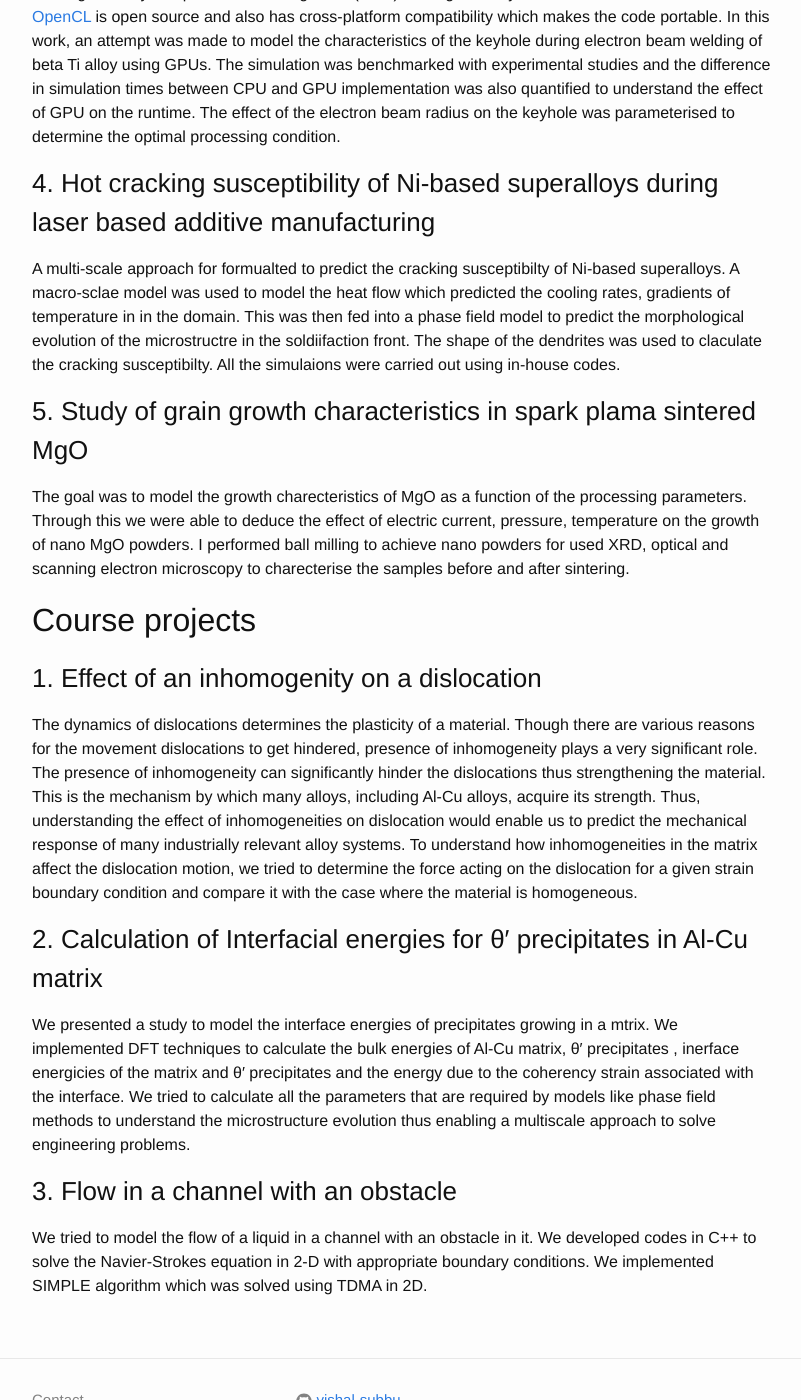
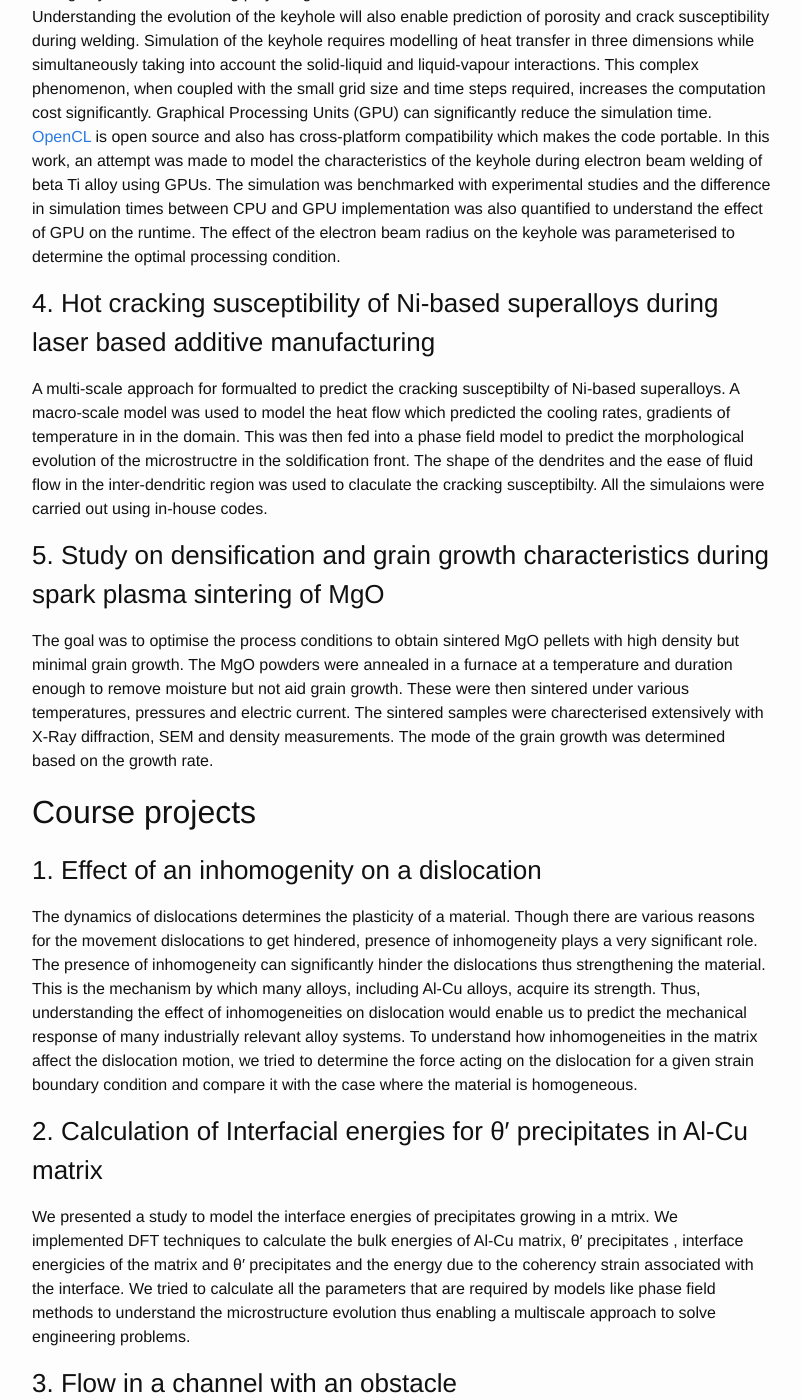
Before and after one commit to vishal-subbu/vishal-subbu.github.io, a Jekyll site: the page built from projects.md, in a window 1280 px wide and 1400 px high, scrolled down 1020 px. Shown: the whole window, without its empty margins (238-1039 px from the left). Built offline with Jekyll 4.4.1, drawn with Linux system fonts in a browser that asks for light colours; some of the changed text lies outside the part shown.

Commit message:
Better project descriptions

```diff
--- a/projects.md
+++ b/projects.md
@@ -11,7 +11,7 @@ Additive manufacturing provides the means by which complicated shapes, which can
 
 
 ### 2. Internship at [John Deere](https://www.deere.co.in/en/john-deere-technology-center/john-deere-asia-technology)
-I modellied the microstructural evolution of steels using phase field techniques. The codes were developed in Fortran the pahse field equations and integrated with an Finite-Element code to solve for the elastic stress and strains. The microstructural evolutions during austenite-ferrite and eutectic transformations were modelled and compared with experimental observations.
+Microstructure of an alloy determines its mechanical properties to a great extent. The effect of microstructure and its effect on the mechanical behaviour is widely documented. The effect of processing conditions on the microstructure is of active inteest and understanding this relation can help us in optimising the processing conditions to obtain superior properties. Phase field modelling has been successful in modelling evolution of microstructure. In this project codes were developed in FORTRAN to solve the Multi Phase Field equations which was coupled with Abaqus to solve the elasticity equations. Diffusion equation was also incorporated to model the compostion evolution. The Austenite to Ferrite transformation and the Eutectic transformations were modelled and the microstructures obtained were compared with experimental micrographs.
 
 ### 3. Simulation of deep penetration welding using OpenCL on GPU
 Evaporation and enhanced absorption of heat are involved in achieving deep penetration during welding. Such a mode is referred to as keyhole mode in electron beam welding. Thermal characteristics during keyhole mode welding play a significant role in the microstructure evolution of the weld. Understanding the evolution of the keyhole will also enable prediction of porosity and crack  susceptibility during welding. Simulation of the keyhole requires modelling of heat transfer in three dimensions while simultaneously taking into account the solid-liquid and liquid-vapour interactions. This complex phenomenon, when coupled with the small grid size and time steps required, increases the computation cost significantly. Graphical Processing Units (GPU) can significantly reduce the simulation time. [OpenCL](https://www.khronos.org/opencl/) is open source and also has cross-platform compatibility which makes the code portable. In this work, an attempt was made to model the characteristics of the keyhole during electron beam welding of beta Ti alloy using GPUs. The simulation was benchmarked with experimental studies and the difference in simulation times between CPU and GPU implementation was also quantified to understand the effect of GPU on the runtime. The effect of the electron beam radius on the keyhole was parameterised to determine the optimal processing condition.
@@ -19,12 +19,14 @@ Evaporation and enhanced absorption of heat are involved in achieving deep penet
 
 ### 4. Hot cracking susceptibility of Ni-based superalloys during laser based additive manufacturing
 
-A multi-scale approach for formualted to predict the cracking susceptibilty of Ni-based superalloys. A macro-sclae model was used to model the heat flow which predicted the cooling rates, gradients of temperature in in the domain. This was then fed into a phase field model to predict the morphological evolution of the microstructre in the soldiifaction front.  The shape of the dendrites was used to claculate the cracking susceptibilty. All the simulaions were carried out using in-house codes.
+A multi-scale approach for formualted to predict the cracking susceptibilty of Ni-based superalloys. A macro-scale model was used to model the heat flow which predicted the cooling rates, gradients of temperature in in the domain. This was then fed into a phase field model to predict the morphological evolution of the microstructre in the soldification front.  The shape of the dendrites and the ease of fluid flow in the inter-dendritic region was used to claculate the cracking susceptibilty. All the simulaions were carried out using in-house codes.
 
 
-### 5. Study of grain growth characteristics in spark plama sintered MgO
+### 5. Study on densification and grain growth characteristics during spark plasma sintering of MgO
 
-The goal was to model the growth charecteristics of MgO as a function of the processing parameters. Through this we were able to deduce the effect of electric current, pressure, temperature on the growth of nano MgO powders. I performed ball milling to achieve nano powders for used XRD,  optical and scanning electron microscopy to charecterise the samples before and after sintering.
+The goal was to optimise the process conditions to obtain sintered MgO pellets with high density but minimal grain growth.  The MgO powders were annealed in a furnace at a temperature and duration enough to remove moisture but not aid grain growth.
+These were then sintered under various temperatures, pressures and electric current. The sintered samples were charecterised extensively with X-Ray diffraction, SEM and density measurements. The mode of the grain growth was determined based on the growth rate.
+
 
 
 ## Course projects
@@ -36,11 +38,11 @@ The dynamics of dislocations determines the plasticity of a material. Though the
 
 ### 2. Calculation of Interfacial energies for θ′ precipitates in Al-Cu matrix
 
-We presented a study to model the interface energies of precipitates growing in a mtrix. We implemented DFT techniques to calculate the bulk energies of Al-Cu matrix, θ′ precipitates , inerface energicies of the matrix and θ′ precipitates and the energy due to the coherency strain associated with the interface. We tried to calculate all the parameters that are required by models like phase field methods to understand the microstructure evolution thus enabling a multiscale approach to solve engineering problems.
+We presented a study to model the interface energies of precipitates growing in a mtrix. We implemented DFT techniques to calculate the bulk energies of Al-Cu matrix, θ′ precipitates , interface energicies of the matrix and θ′ precipitates and the energy due to the coherency strain associated with the interface. We tried to calculate all the parameters that are required by models like phase field methods to understand the microstructure evolution thus enabling a multiscale approach to solve engineering problems.
 
 
 
 ### 3. Flow in a channel with an obstacle
 
-We tried to model the flow of a liquid in a channel with an obstacle in it. We developed codes in C++ to solve the Navier-Strokes equation in 2-D with appropriate boundary conditions.
-We implemented SIMPLE algorithm which was solved using TDMA in 2D.
+We developed codes to model the flow of a liquid in a channel with a solid obstacle in it.
+We wrote codes in C++ to solve the Navier-Strokes equation in 2-D with appropriate boundary conditions. We implemented SIMPLE algorithm which was solved using Gauss-Sieldel.
```
Also changed, not shown: academics.md (+2 -1 lines), co-curricular.md (+4 -4 lines), index.md (+2 -2 lines).
